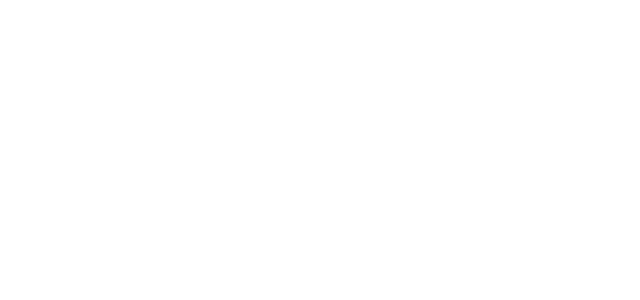
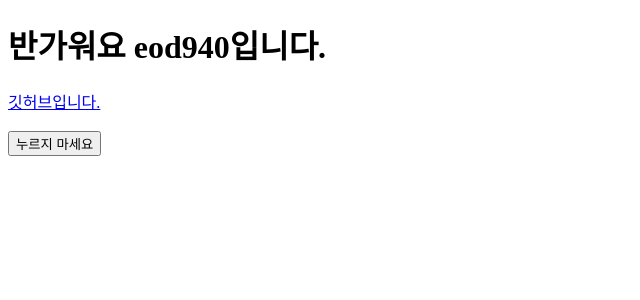
Before and after one commit to eod940/nwitter-reloaded, a React (Vite) app: page / in a window 1280 px wide. Shown: the top 300 px of the page, without its empty margins (0-640 px from the left). Built offline with nearby package versions, Linux system fonts and the light colour scheme.

Commit message:
feat: [main] 버튼 추가 테스트

```diff
--- a/src/App.tsx
+++ b/src/App.tsx
@@ -1,6 +1,21 @@
+import {useState} from 'react';
+
 function App() {
+  const [clickCount, setClickCount] = useState(0);
   return (
-    <></>
+    <>
+      <h1>반가워요 eod940입니다.</h1>
+      <a href={'https://github.com/eod940/nwitter-reloaded'}>깃허브입니다.</a>
+      <br/>
+      <br/>
+      <button onClick={() => {
+        if (clickCount < 10) {
+          alert('누르지 말라니깐!!');
+          setClickCount(prev => prev + 1);
+        }
+      }}>누르지 마세요
+      </button>
+    </>
   )
 }
 
```
